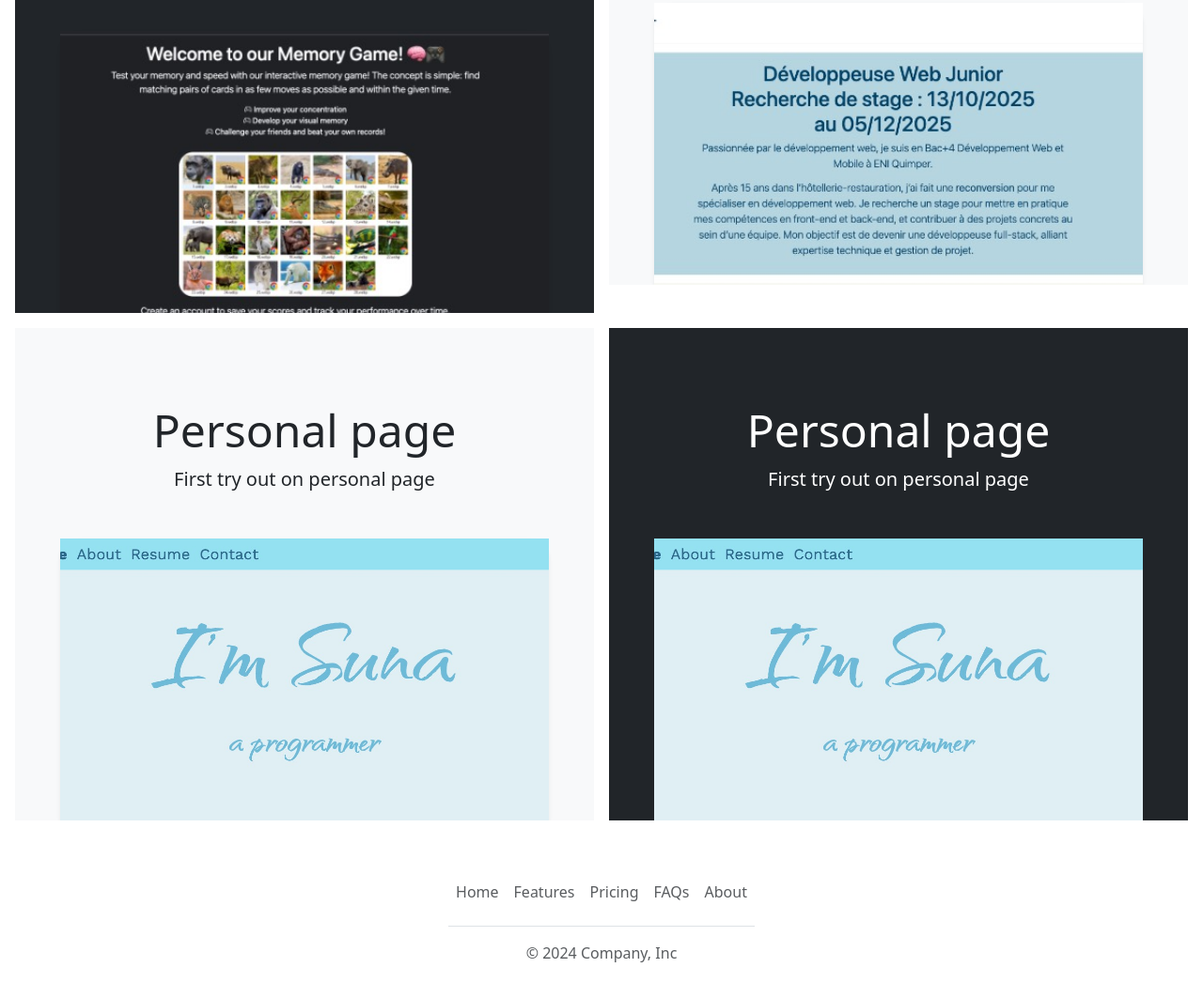
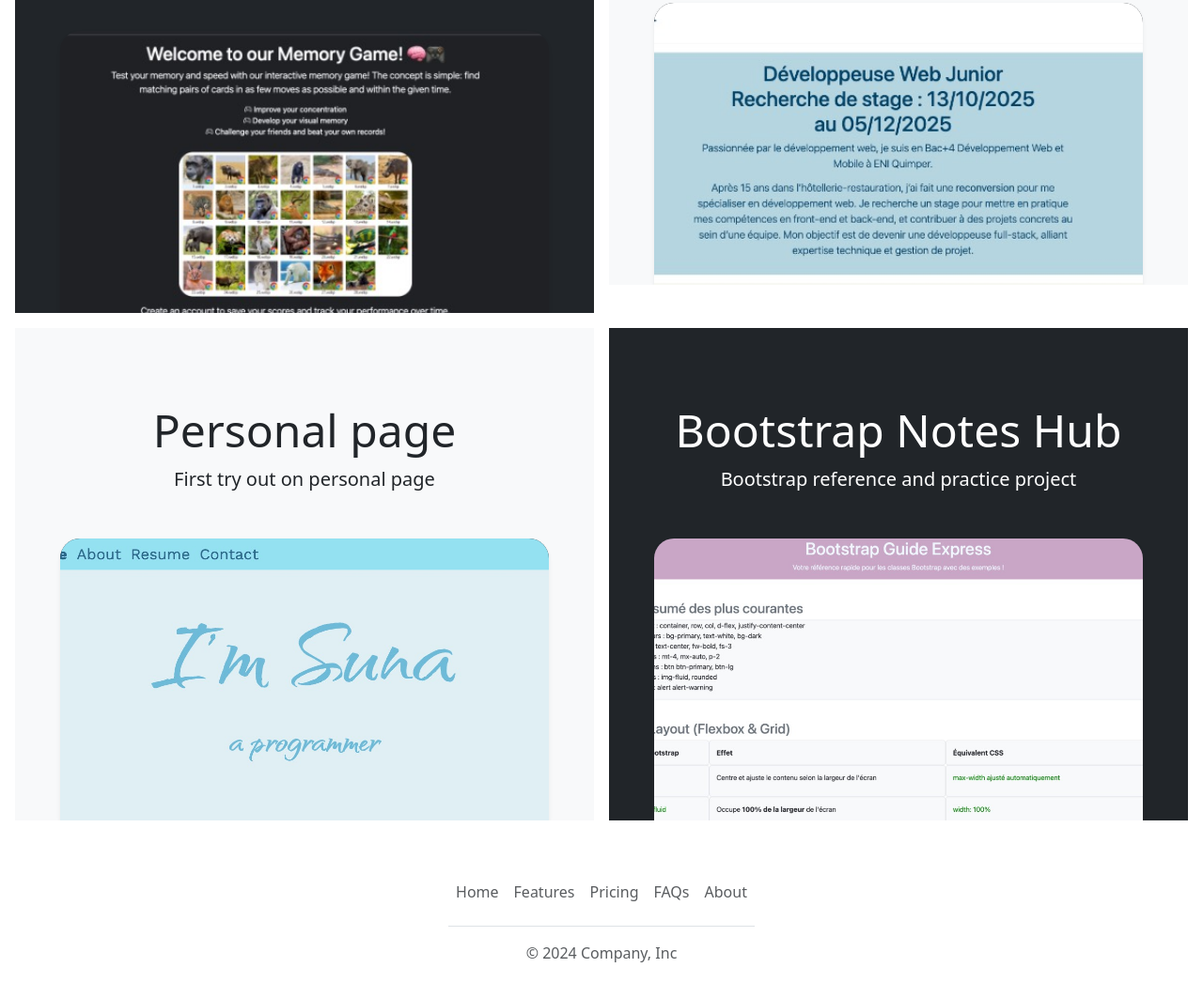
Before and after one commit to sunavincent/portfolio, a plain HTML site: page index.html in a window 1280 px wide. Shown: the part 1141-2204 px from the top of the page at 94% size. Drawn offline with nearby package versions, Linux system fonts and the light colour scheme.

Commit message:
saturday night

```diff
--- a/index.html
+++ b/index.html
@@ -73,7 +73,7 @@
         <p class="lead">Responsive, interactive web game using HTML, CSS, and JavaScript with local storage for data management.</p>
       </div>
       <!-- img div mmr project-->
-      <div class="bg-body-tertiary shadow-sm mx-auto" style="width: 100%; height: 300px; border-radius: 21px 21px 0 0;">
+      <div class="bg-dark shadow-sm mx-auto" style="width: 100%; height: 300px; border-radius: 21px 21px 0 0; overflow: hidden;">
         <img src="./assets/images/mmr1.jpg" class="img-fluid w-100 h-100" alt="Responsive Image" style="object-fit: cover;">
       </div>
     </div>
@@ -83,7 +83,7 @@
         <p class="lead">And an even wittier subheading.</p>
       </div>
       <!-- img div cv project-->
-      <div class="bg-dark shadow-sm mx-auto" style="width: 100%; height: 300px; border-radius: 21px 21px 0 0;">
+      <div class="bg-dark shadow-sm mx-auto" style="width: 100%; height: 300px; border-radius: 21px 21px 0 0; overflow: hidden;">
         <img src="./assets/images/cv1.jpg" class="img-fluid w-100 h-100" alt="Responsive Image" style="object-fit: cover;">
       </div>
       </div>
@@ -97,17 +97,20 @@
       <h2 class="display-5">Personal page</h2>
       <p class="lead">First try out on personal page</p>
     </div>
-    <div class="bg-dark shadow-sm mx-auto" style="width: 100%; height: 300px; border-radius: 21px 21px 0 0;">      <img src="./assets/images/suna1.jpg" class="img-fluid w-100 h-100" alt="Responsive Image" style="object-fit: cover;"></div>
+    <!-- this is suna project  -->
+    <div class="bg-dark shadow-sm mx-auto" style="width: 100%; height: 300px; border-radius: 21px 21px 0 0; overflow: hidden;">
+      <img src="./assets/images/suna1.jpg" class="img-fluid w-100 h-100" alt="Responsive Image" style="object-fit: cover;">
+    </div>
 
   </div>
   <div class="text-bg-dark me-md-3 pt-3 px-3 pt-md-5 px-md-5 text-center overflow-hidden w-100">
     <div class="my-3 py-3">
-      <h2 class="display-5">Personal page</h2>
-      <p class="lead">First try out on personal page</p>
+      <h2 class="display-5">Bootstrap Notes Hub</h2>
+      <p class="lead">Bootstrap reference and practice project</p>
     </div>
-    <!-- this is suna projet  -->
-    <div class="bg-body-tertiary shadow-sm mx-auto" style="width: 100%; height: 300px; border-radius: 21px 21px 0 0;">
-      <img src="./assets/images/suna1.jpg" class="img-fluid w-100 h-100" alt="Responsive Image" style="object-fit: cover;">
+    <!-- bts cheat sheet project  -->
+    <div class="bg-dark shadow-sm mx-auto" style="width: 100%; height: 300px; border-radius: 21px 21px 0 0; overflow: hidden;">
+      <img src="./assets/images/bts1.jpg" class="img-fluid w-100 h-100" alt="Responsive Image" style="object-fit: cover;">
     </div>
   </div>
 </div>
@@ -143,6 +146,8 @@
 
 <!-- bootstrap -->
 <script src="https://cdn.jsdelivr.net/npm/bootstrap@5.3.3/dist/js/bootstrap.bundle.min.js" integrity="sha384-YvpcrYf0tY3lHB60NNkmXc5s9fDVZLESaAA55NDzOxhy9GkcIdslK1eN7N6jIeHz" crossorigin="anonymous"></script>
+<!-- jquery  -->
+<script src="https://code.jquery.com/jquery-3.7.1.js" integrity="sha256-eKhayi8LEQwp4NKxN+CfCh+3qOVUtJn3QNZ0TciWLP4=" crossorigin="anonymous"></script>
 <!-- javascript  -->
 <script src="./index.js"></script>
 
--- a/index.js
+++ b/index.js
@@ -0,0 +1,45 @@
+// $(document).ready(function () {
+//     // Function to check screen width and switch image to square type
+
+//     $(function() {
+//         if($(window).width() < 568){
+//             $(".img-fluid").each(function(){
+//                 $(this).attr("src","./assets/images/mmr2.jpg");
+//             })
+
+//         }
+//     })
+
+//   });
+
+$(document).ready(function () {
+    let resizeTimer;
+
+    function switchImages() {
+      const isSmallScreen = $(window).width() < 568;
+
+      $(".img-fluid").each(function () {
+        const currentSrc = $(this).attr("src");
+        let newSrc;
+
+        if (isSmallScreen) {
+          newSrc = currentSrc.replace("1.jpg", "2.jpg");
+        } else {
+          newSrc = currentSrc.replace("2.jpg", "1.jpg");
+        }
+
+        $(this).attr("src", newSrc);
+      });
+    }
+
+    // Call the function on page load
+    switchImages();
+
+    // Call the function on window resize with debouncing
+    $(window).resize(function () {
+      clearTimeout(resizeTimer);
+      resizeTimer = setTimeout(function () {
+        switchImages();
+      }, 250); // Adjust the delay as needed
+    });
+  });
```
Also changed, not shown: assets/images/bts1.jpg (added), assets/images/bts1.png (deleted), assets/images/bts2.jpg (added), assets/images/bts2.png (deleted), assets/images/cv1.png (deleted), assets/images/cv2.jpg (added), assets/images/cv2.png (deleted), assets/images/mmr1.png (deleted), assets/images/mmr2.jpg (added), assets/images/mmr2.png (deleted), assets/images/suna1.png (deleted), assets/images/suna2.jpg (added), assets/images/suna2.png (deleted).
